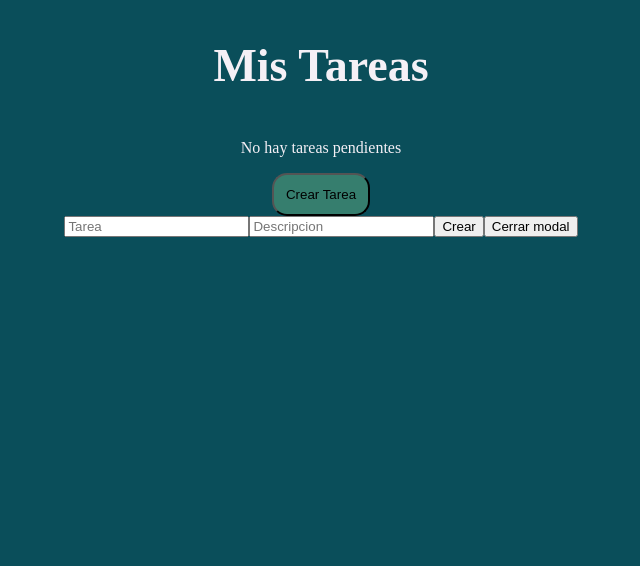
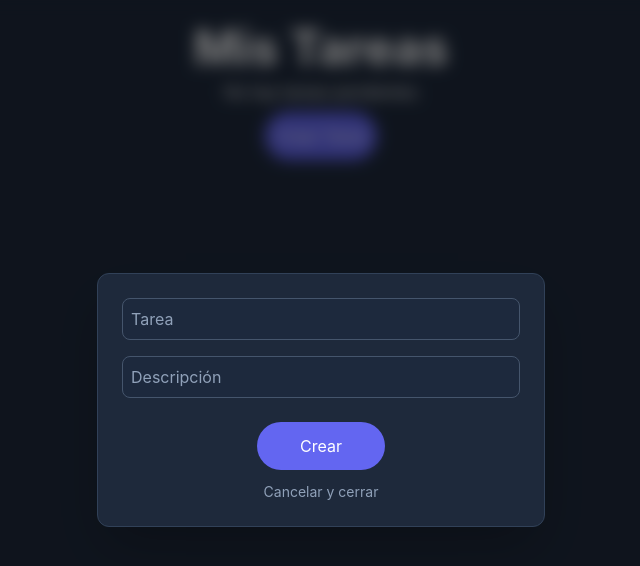
Before and after one commit to glopezdev22/react-to-do-app, a React (Vite) app: page / in a window 1280 px wide. Both pictures are taken after a click on the button "Crear Tarea". Shown: the top 566 px of the page, without its empty margins (319-959 px from the left). Built offline with nearby package versions, Linux system fonts and the light colour scheme.

Commit message:
refactor:The use of tailwindcss is added, and the app and modal styles are modified.

```diff
--- a/package.json
+++ b/package.json
@@ -10,6 +10,7 @@
     "preview": "vite preview"
   },
   "dependencies": {
+    "@tailwindcss/vite": "^4.3.0",
     "react": "^19.2.6",
     "react-dom": "^19.2.6",
     "uuid": "^14.0.0"
@@ -19,10 +20,13 @@
     "@types/react": "^19.2.14",
     "@types/react-dom": "^19.2.3",
     "@vitejs/plugin-react": "^6.0.1",
+    "autoprefixer": "^10.5.0",
     "eslint": "^10.3.0",
     "eslint-plugin-react-hooks": "^7.1.1",
     "eslint-plugin-react-refresh": "^0.5.2",
     "globals": "^17.6.0",
+    "postcss": "^8.5.14",
+    "tailwindcss": "^4.3.0",
     "vite": "^8.0.12"
   }
 }
--- a/src/App.jsx
+++ b/src/App.jsx
@@ -1,22 +1,22 @@
 import TaskList from '@/features/todos/components/TaskList';
 import { useTasks } from '@/features/todos/hooks/useTasks';
 import Modal from './components/Modal';
-import '@/styles/App.css'
+import '@/styles/globals.css'
 import { useState } from 'react';
 
 function App() {
   const { tasks, addTask } = useTasks();
   const [isOpen, setIsOpen] = useState(false);
   return (
-    <main className="app-container">
-      <h1 className='app-title'>Mis Tareas</h1>
+    <main className="flex flex-col items-center justify-center mt-6">
+      <h1 className='font-bold text-5xl text-center'>Mis Tareas</h1>
 
       {tasks.length > 0 ? (
         <TaskList tasks={tasks} />
       ) : (
-        <p>No hay tareas pendientes</p>
+        <p className='mt-2'>No hay tareas pendientes</p>
       )}
-      <button className='modal-create-button' onClick={() => setIsOpen(true)}>Crear Tarea</button>
+      <button className='bg-btn-primary hover:bg-btn-primary-hover p-3 rounded-3xl mt-2' onClick={() => setIsOpen(true)}>Crear Tarea</button>
       <Modal isOpen={isOpen} setIsOpen={setIsOpen} addTask={addTask} />
     </main>
   );
--- a/src/components/Modal.jsx
+++ b/src/components/Modal.jsx
@@ -1,6 +1,5 @@
 import React from 'react'
 import { useState } from 'react'
-import '@/styles/components/Modal.css'
 
 function Modal({ addTask, isOpen, setIsOpen }) {
 
@@ -30,17 +29,44 @@ function Modal({ addTask, isOpen, setIsOpen }) {
     };
 
     return (
-        <div className='modal-container'>
+        <div className='relative'>
             {
                 isOpen && (
-            <div>
-                <input className='modal-input' name='title' placeholder="Tarea" type="text" value={task.title} onChange={handleChange}/>
-                <input className='modal-input' placeholder='Descripcion' type="text" value={task.content} onChange={handleChange}/>
-                <button className='modal-submit-button' onClick={() => handleSubmit()}>
-                    Crear
-                </button>
-                <button className='modal-close-button' onClick={() => setIsOpen(false)}>Cerrar modal</button>
-            </div>
+                    <div className="fixed inset-0 z-50 flex items-center justify-center bg-black/50 backdrop-blur-sm p-4">
+                        <div className="bg-[#1e293b] border border-slate-700 p-6 rounded-xl shadow-2xl w-full max-w-md flex flex-col gap-4">
+                            <input
+                                className='w-full bg-slate-800 border border-slate-600 rounded-lg p-2 text-white placeholder-slate-400 focus:outline-none focus:border-indigo-500'
+                                name='title'
+                                placeholder="Tarea"
+                                type="text"
+                                value={task.title}
+                                onChange={handleChange}
+                            />
+
+                            <input
+                                className='w-full bg-slate-800 border border-slate-600 rounded-lg p-2 text-white placeholder-slate-400 focus:outline-none focus:border-indigo-500'
+                                placeholder='Descripción'
+                                type="text"
+                                value={task.content}
+                                onChange={handleChange}
+                            />
+                            <div className="flex flex-col items-center gap-2 mt-2 w-full">
+                                <button
+                                    className='bg-btn-primary hover:bg-btn-primary-hover p-3 rounded-3xl w-32 transition-colors'
+                                    onClick={() => handleSubmit()}
+                                >
+                                    Crear
+                                </button>
+
+                                <button
+                                    className='text-slate-400 hover:text-white text-sm transition-colors pt-1'
+                                    onClick={() => setIsOpen(false)}
+                                >
+                                    Cancelar y cerrar
+                                </button>
+                            </div>
+                        </div>
+                    </div>
                 )
             }
         </div>
--- a/src/features/todos/components/TaskItem.jsx
+++ b/src/features/todos/components/TaskItem.jsx
@@ -1,5 +1,4 @@
 import React from 'react'
-import '@/styles/components/TaskItem.css'
 
 export default function TaskItem({ title, content, date}) {
   return (
--- a/src/styles/App.css
+++ /dev/null
@@ -1,14 +0,0 @@
-body{
-    background-color: #0a4e5a;
-    color: #F5F0F6;
-}
-
-.app-title{
-    font-size: 46px;
-}
-.app-container{
-    display: flex;
-    flex-direction: column;
-    justify-content: center;
-    align-items: center;
-}
--- a/src/styles/components/Modal.css
+++ /dev/null
@@ -1,8 +0,0 @@
-.modal-create-button{
-    padding: 12px;
-    background-color: #367e6e;
-    border-radius: 15px;
-}
-.modal-create-button:hover{
-    background-color: #165f60;
-}
--- a/src/styles/components/TaskItem.css
+++ /dev/null
@@ -1,3 +0,0 @@
-.task-card{
-    border: 1px solid black;
-}
--- /dev/null
+++ b/src/styles/globals.css
@@ -0,0 +1,10 @@
+@import "tailwindcss";
+
+@theme{
+    --color-btn-primary: #6366f1;
+    --color-btn-primary-hover: #5456ca;
+}
+
+body {
+    @apply bg-[#1e293b] text-white;
+}
--- a/vite.config.js
+++ b/vite.config.js
@@ -1,10 +1,11 @@
 import { defineConfig } from 'vite'
 import react from '@vitejs/plugin-react'
 import path from 'path'
+import tailwindcss from '@tailwindcss/vite'
 
 // https://vite.dev/config/
 export default defineConfig({
-  plugins: [react()],
+  plugins: [react(), tailwindcss()],
   resolve: {
     alias:{
       '@': path.resolve(__dirname, './src'),
```
Also changed, not shown: 1 other file (tests, documents, lock files or other folders).
